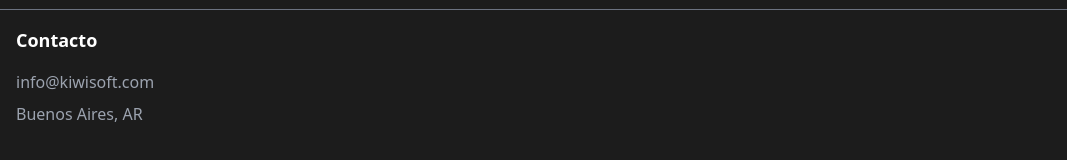
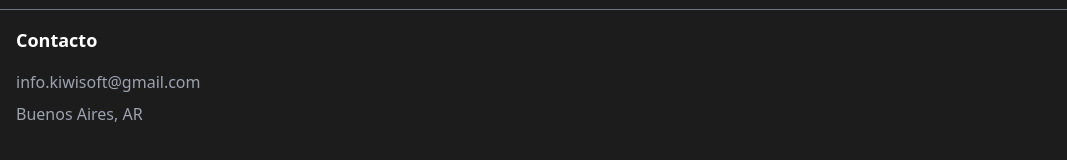
Before and after one commit to lautarolamas/kiwisoft-landing, a Next.js app: page / in a window 1280 px wide. Shown: the part 2386-2546 px from the top of the page, without its empty margins (0-1067 px from the left). Built offline with nearby package versions, Linux system fonts and the light colour scheme.

Commit message:
fix: send email

```diff
--- a/src/components/ui/sections/Footer.tsx
+++ b/src/components/ui/sections/Footer.tsx
@@ -25,7 +25,7 @@ export default function Footer() {
           /> */}
           <FooterSection
             title="Contacto"
-            links={["info@kiwisoft.com", "Buenos Aires, AR"]}
+            links={["info.kiwisoft@gmail.com", "Buenos Aires, AR"]}
           />
         </div>
         <p className="mt-10">©2025 KiwiSoft</p>
--- a/src/components/ui/sections/Navbar.tsx
+++ b/src/components/ui/sections/Navbar.tsx
@@ -39,7 +39,7 @@ export default function Navbar() {
           </div>
         </div>
         <a
-          href="mailto:info@kiwisoft.com?subject=Consulta%20sobre%20KiwiSoft&body=Hola,%20quiero%20más%20información%20sobre%20sus%20servicios."
+          href="mailto:info.kiwisoft@gmail.com?subject=Consulta%20sobre%20KiwiSoft&body=Hola,%20quiero%20más%20información%20sobre%20sus%20servicios."
           className="hidden md:inline-block bg-emerald-500 hover:bg-emerald-600 text-white px-6 py-2 ml-4 rounded"
         >
           Contáctanos
@@ -80,7 +80,7 @@ export default function Navbar() {
               <span>Servicios</span>
             </Link>
             <Link
-              className="flex items-center space-x-2 font-bold text-whitetext-xl"
+              className="flex items-center space-x-2 font-bold text-white text-xl"
               href="#planes"
               onClick={toggleMenu}
             >
@@ -95,7 +95,7 @@ export default function Navbar() {
             </Link>
 
             <a
-              href="mailto:info@kiwisoft.com?subject=Consulta%20sobre%20KiwiSoft&body=Hola,%20quiero%20más%20información%20sobre%20sus%20servicios."
+              href="mailto:info.kiwisoft@gmail.com?subject=Consulta%20sobre%20KiwiSoft&body=Hola,%20quiero%20más%20información%20sobre%20sus%20servicios."
               className="flex items-center space-x-2 bg-emerald-500 hover:bg-emerald-600 text-white px-6 py-2 rounded"
               onClick={toggleMenu}
             >
--- a/src/components/ui/sections/Pricing.tsx
+++ b/src/components/ui/sections/Pricing.tsx
@@ -81,7 +81,12 @@ function PricingCard({ plan, price, features, popular }: PricingCardProps) {
           ))}
         </ul>
         <Button className="w-full bg-emerald-500 hover:bg-emerald-600">
-          Consultar
+          <a
+            href="mailto:info.kiwisoft@gmail.com?subject=Consulta%20sobre%20KiwiSoft&body=Hola,%20quiero%20más%20información%20sobre%20sus%20servicios."
+            className="flex items-center space-x-2 bg-emerald-500 hover:bg-emerald-600 text-white px-6 py-2 rounded"
+          >
+            Consultar
+          </a>
         </Button>
       </CardContent>
     </Card>
```
